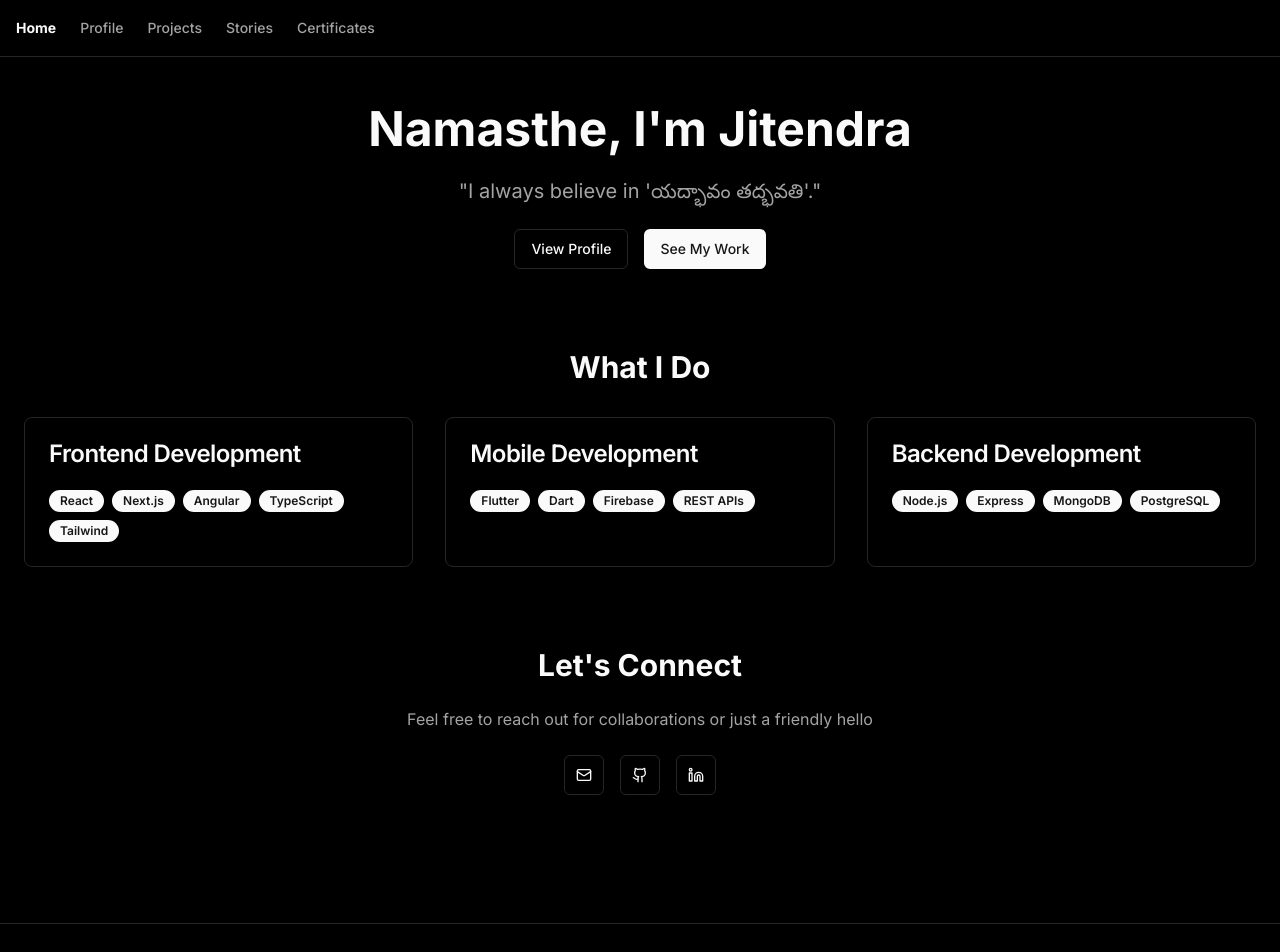
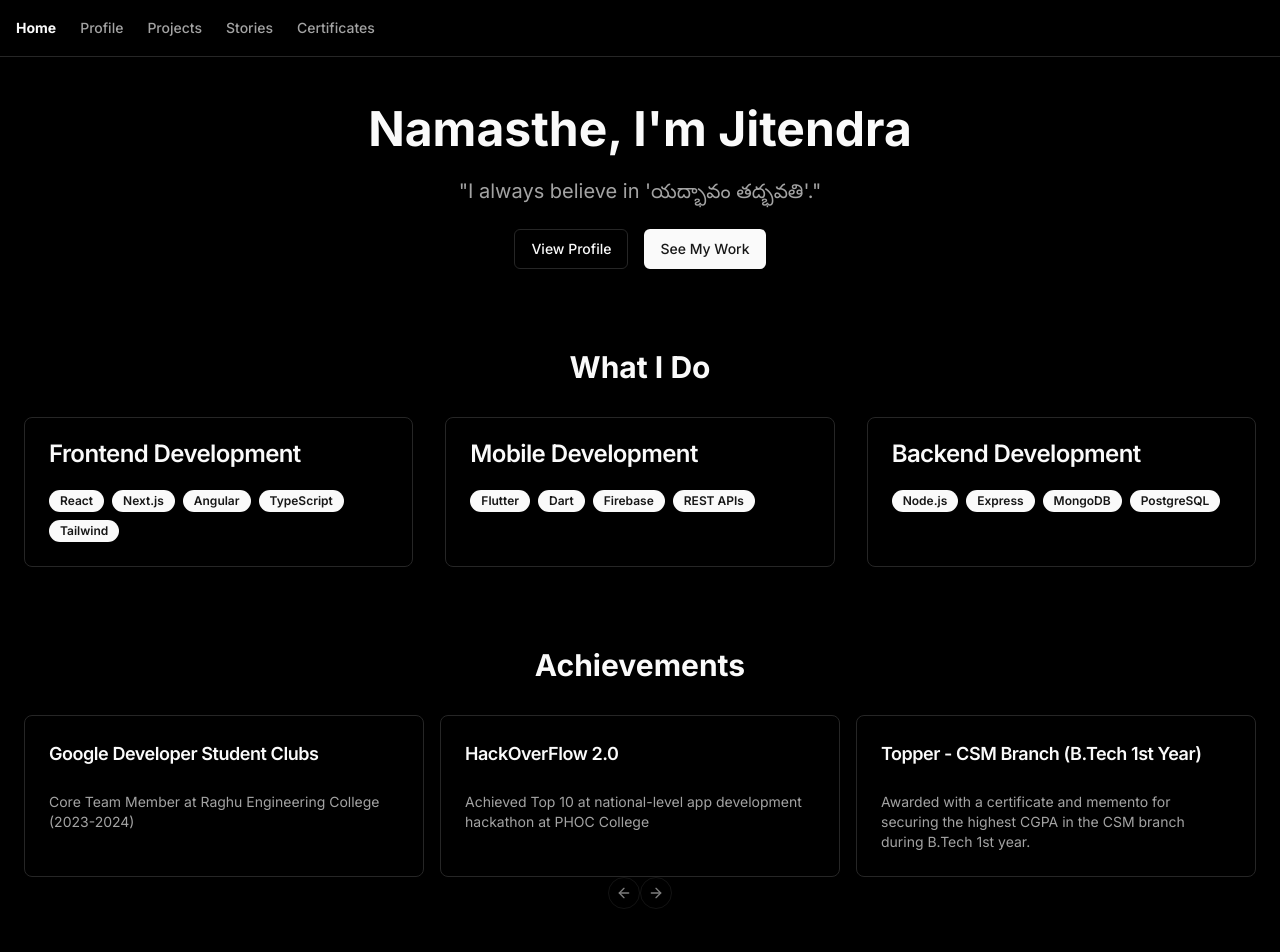
Before and after one commit to Jitendra797/portfolio, a Next.js app: page / in a window 1280 px wide. Shown: the top 952 px of the page. Built offline with nearby package versions, Linux system fonts and the light colour scheme.

Commit message:
refactor page: add achievements section with carousel display

```diff
--- a/app/page.tsx
+++ b/app/page.tsx
@@ -1,7 +1,31 @@
+import {
+  Carousel,
+  CarouselContent,
+  CarouselItem,
+  CarouselNext,
+  CarouselPrevious,
+} from "@/components/ui/carousel";
 import { Badge } from "@/components/ui/badge";
 import { Card, CardContent, CardHeader, CardTitle } from "@/components/ui/card";
 import { Button } from "@/components/ui/button";
 import { Github, Linkedin, Mail } from "lucide-react";
+
+const achievements = [
+  {
+    title: "Google Developer Student Clubs",
+    description: "Core Team Member at Raghu Engineering College (2023-2024)",
+  },
+  {
+    title: "HackOverFlow 2.0",
+    description:
+      "Achieved Top 10 at national-level app development hackathon at PHOC College",
+  },
+  {
+    title: "Topper - CSM Branch (B.Tech 1st Year)",
+    description:
+      "Awarded with a certificate and memento for securing the highest CGPA in the CSM branch during B.Tech 1st year.",
+  },
+];
 
 export default function Page() {
   return (
@@ -68,6 +92,41 @@ export default function Page() {
               </CardContent>
             </Card>
           </div>
+        </section>
+
+        {/* Achievements Section */}
+        <section className="space-y-6">
+          <h2 className="text-3xl font-bold mb-8 text-center">Achievements</h2>
+          <Carousel
+            opts={{
+              align: "start",
+              loop: true,
+            }}
+            className="w-full"
+          >
+            <CarouselContent>
+              {achievements.map((achievement, index) => (
+                <CarouselItem key={index} className="md:basis-1/2 lg:basis-1/3">
+                  <Card className="h-full">
+                    <CardHeader>
+                      <CardTitle className="text-lg">
+                        {achievement.title}
+                      </CardTitle>
+                    </CardHeader>
+                    <CardContent>
+                      <p className="text-sm text-muted-foreground">
+                        {achievement.description}
+                      </p>
+                    </CardContent>
+                  </Card>
+                </CarouselItem>
+              ))}
+            </CarouselContent>
+            <div className="flex justify-center mt-4">
+              <CarouselPrevious className="relative left-0 translate-x-0 hover:bg-primary/20" />
+              <CarouselNext className="relative right-0 translate-x-0 hover:bg-primary/20" />
+            </div>
+          </Carousel>
         </section>
 
         {/* Contact Section */}
```
